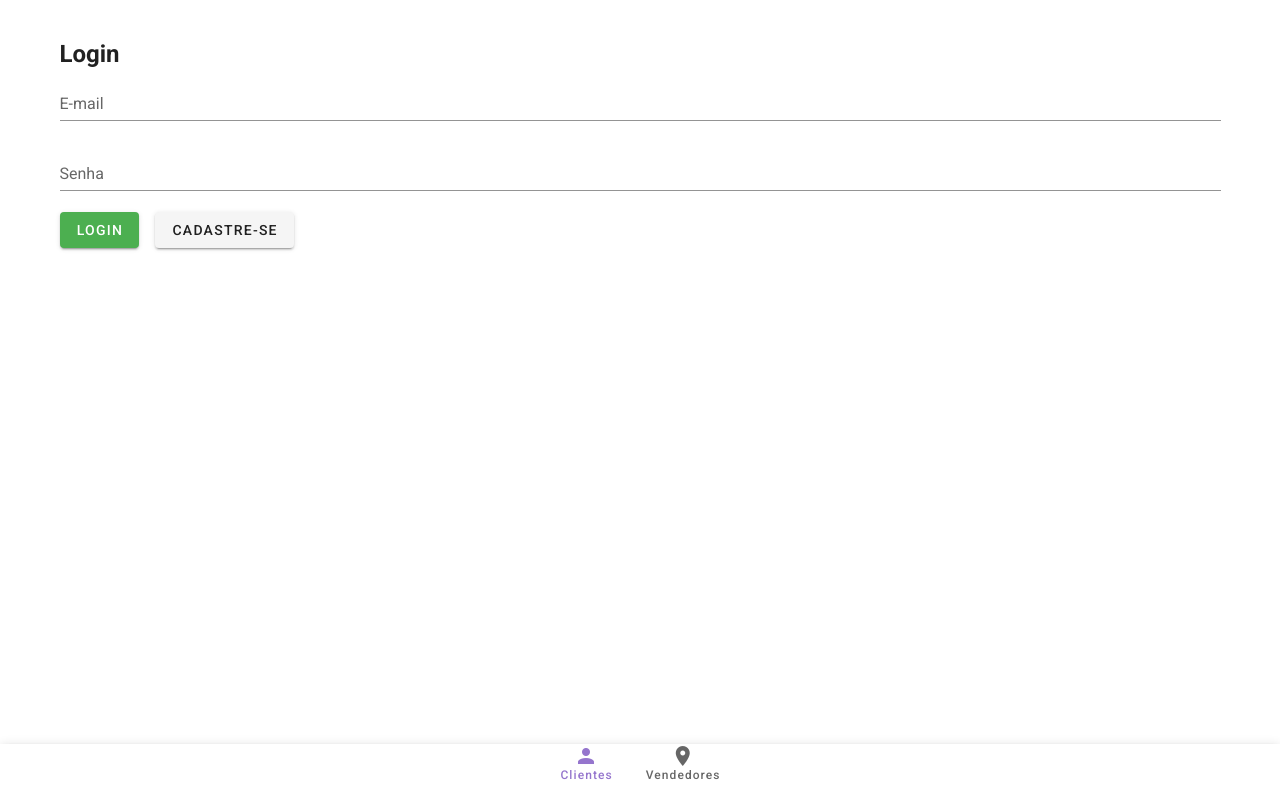
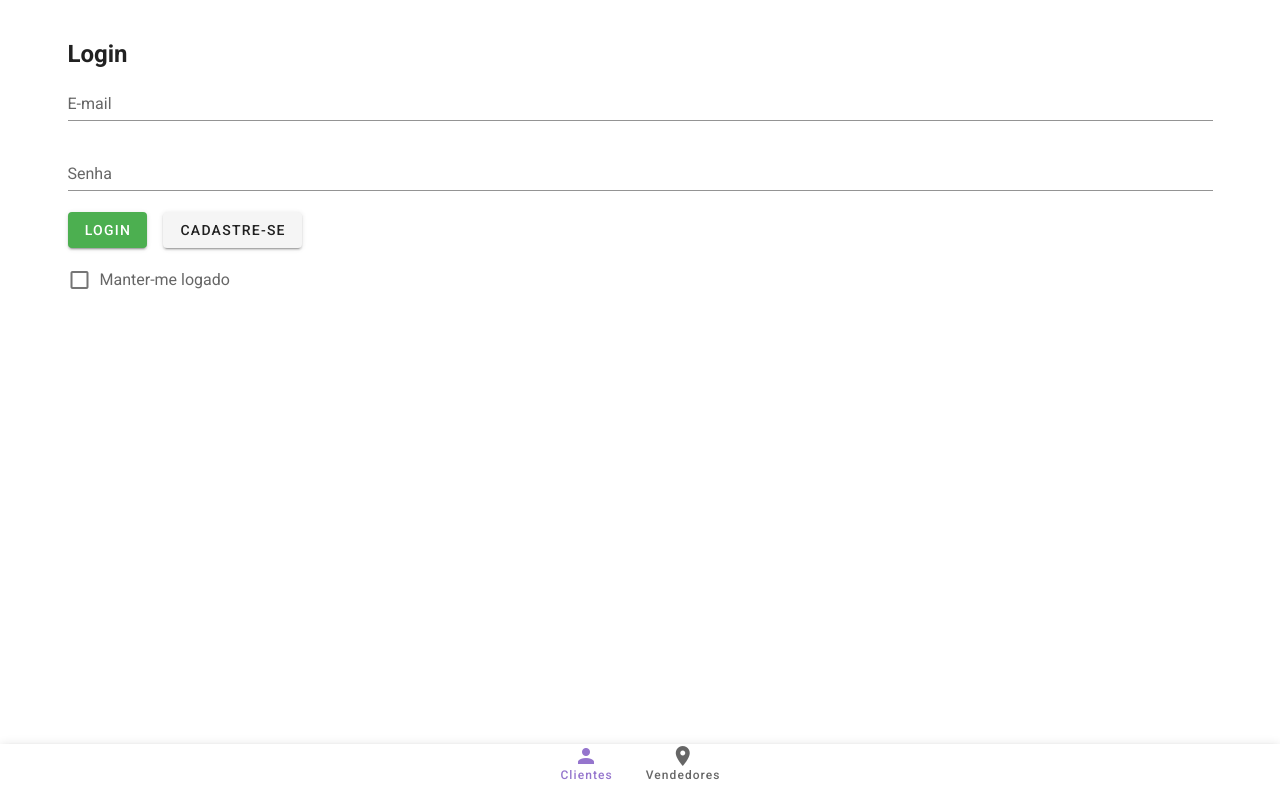
Before and after one commit to IgorWestermann/hackathon-iteris-time27, a Vue app: page /vendedor in a window 1280 px wide. Built offline with nearby package versions, Linux system fonts and the light colour scheme.

Commit message:
Mudança login

```diff
--- a/src/views/SellerLoginPage.vue
+++ b/src/views/SellerLoginPage.vue
@@ -1,27 +1,31 @@
 <template>
   <v-container class="login-page">
-    <h2>Login</h2>
+    <div class="login">
+      <h2 class="ml-2">Login</h2>
       <v-form ref="form" v-model="valid" lazy-validation>
-      <v-text-field
+        <v-text-field class="ml-2 mr-2"
           v-model="email"
           :rules="emailRules"
           label="E-mail"
         ></v-text-field>
 
-      <v-text-field
+        <v-text-field class="ml-2 mr-2"
           v-model="email"
           :rules="emailRules"
           label="Senha"
         ></v-text-field>
 
         <router-link to="/">
-        <v-btn color="success" class="mr-4" @click="validate"> Login </v-btn>
+          <v-btn color="success" class="mr-4 ml-2" @click="validate"> Login </v-btn>
         </router-link>
 
         <router-link to="/cadastro">
           <v-btn color="" @click="resetValidation"> Cadastre-se </v-btn>
         </router-link>
       </v-form>
+
+      <v-checkbox v-model="checkbox" :label="'Manter-me logado'" class="ml-2"></v-checkbox>
+    </div>
   </v-container>
 </template>
 
@@ -32,6 +36,7 @@ export default {
 </script>
 
 <style scoped>
+
 .login-page a {
   text-decoration: none;
 }
```
Lines whose indentation alone changed are shown as unchanged.
